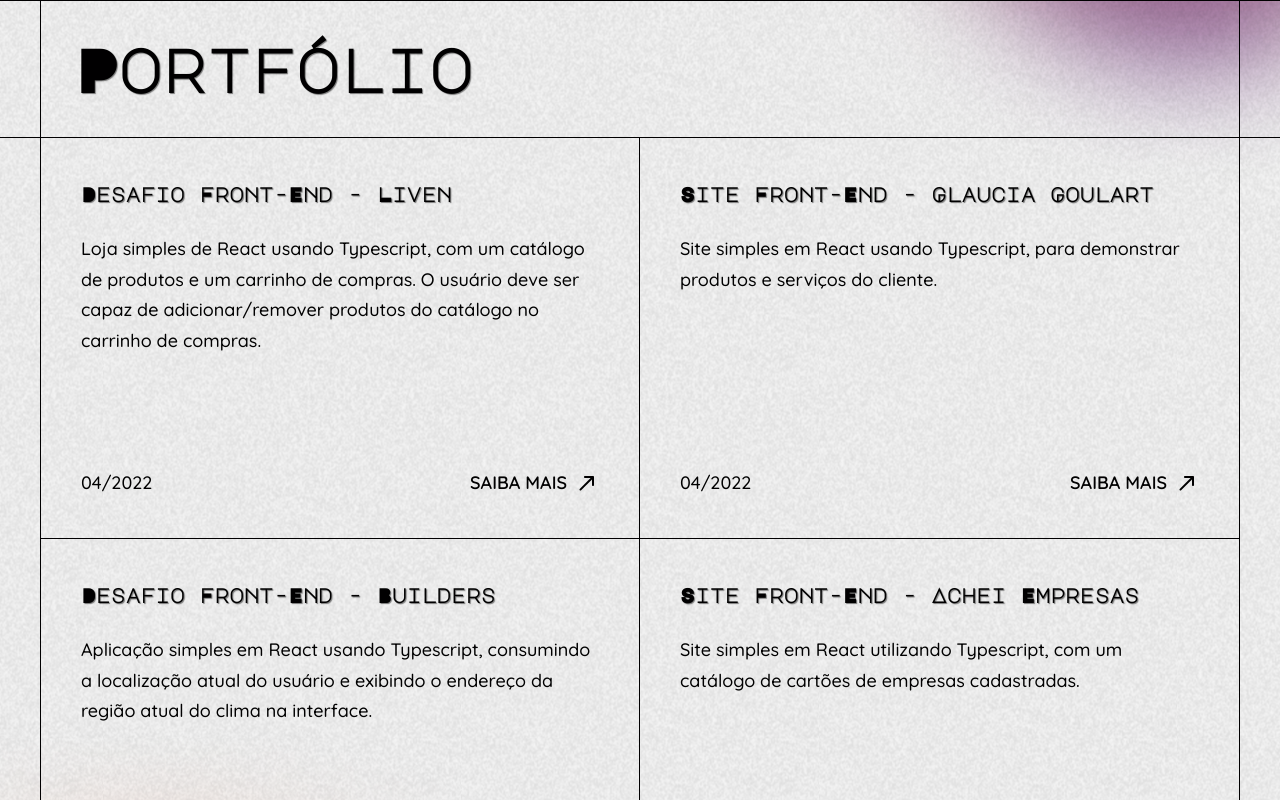
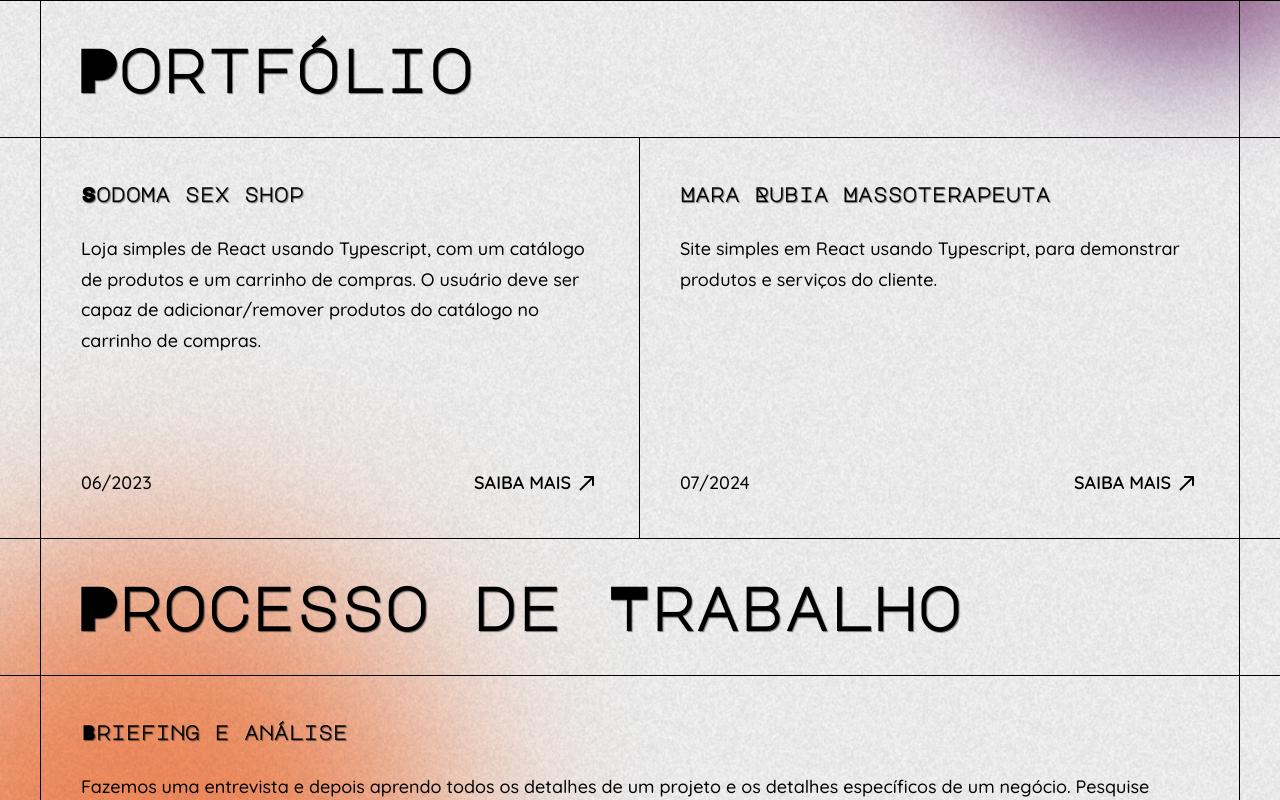
Before and after one commit to guilhermeddc/my-site, a React (Create React App) app: page / in a window 1280 px wide. Shown: the part 1600-2400 px from the top of the page. Built offline with nearby package versions, Linux system fonts and the light colour scheme.

Commit message:
chore: update package manager to yarn@1.22.22

```diff
--- a/package.json
+++ b/package.json
@@ -59,5 +59,6 @@
       "last 1 firefox version",
       "last 1 safari version"
     ]
-  }
+  },
+  "packageManager": "yarn@1.22.22"
 }
--- a/src/pages/Home/modules/Portfolio/index.tsx
+++ b/src/pages/Home/modules/Portfolio/index.tsx
@@ -9,7 +9,7 @@ export const Portfolio: React.FC = () => {
   const {isMobile, isTablet} = useMediaQuery();
 
   return (
-    <Stack flex={1} id="portfolio" pt={11} mt={-11}>
+    <Stack flex={1} id="portfolio" pt={11} mt={-11} zIndex={99}>
       <SessionTitle title="Portfolio" />
       <Container
         sx={{
--- a/src/shared/components/UI/PortfolioItem/index.tsx
+++ b/src/shared/components/UI/PortfolioItem/index.tsx
@@ -63,20 +63,24 @@ export const PortfolioItem: React.FC<IProps> = ({
             <>{i18n.t(date)}</>
           </Typography>
 
-          <Stack spacing={1} direction="row" alignItems="center">
           <Typography
             component="a"
+            target="_blank"
+            href={url}
             textTransform="uppercase"
-              target="_blank"
             fontWeight={600}
-              sx={{textDecoration: 'none'}}
+            sx={{
+              textDecoration: 'none',
+              display: 'flex',
+              alignItems: 'center',
+              gap: 0.5,
+            }}
             color="#010001"
-              variant="body1"
-              href={url}>
+            variant="body1">
             <>{i18n.t('Learn more')}</>
+
+            <CallMadeRounded />
           </Typography>
-            <CallMadeRounded />
-          </Stack>
         </Stack>
       </Stack>
     </Grid>
--- a/src/shared/constants/portfolio.ts
+++ b/src/shared/constants/portfolio.ts
@@ -1,34 +1,18 @@
 export const PORTFOLIO_DATA = [
   {
     id: 1,
-    title: 'Front End Challenge - Liven',
+    title: 'Sodoma sex shop',
     description:
       'Simple React store using Typescript, with a product catalog and a shopping cart. User must be able to add/remove products from catalog in shopping cart.',
-    url: 'https://github.com/guilhermeddc/desafio-tecnico-liven',
-    date: '04/2022',
+    url: 'https://sodomasexshopp.com.br',
+    date: '06/2023',
   },
   {
     id: 2,
-    title: 'Front-End Site - Glaucia Goulart',
+    title: 'Mara Rubia Massoterapeuta',
     description:
       'Simple website in React using Typescript, in order to demonstrate customer products and services.',
-    url: 'https://glaucia-goulart.guilhermeddc.com.br',
-    date: '04/2022',
-  },
-  {
-    id: 3,
-    title: 'Desafio Front-End - Builders',
-    description:
-      "Simple application in React using Typescript, consumes the user's current location and displays the current address of the region's weather data in the interface.",
-    url: 'https://github.com/guilhermeddc/desafio-tecnico-builders',
-    date: '04/2022',
-  },
-  {
-    id: 4,
-    title: 'Front-End Site - Achei Empresas',
-    description:
-      'Site simples em React utilizando Typescript, com um catálogo de cartões de empresas cadastradas.',
-    url: 'https://acheiempresas.com',
-    date: '09/2021',
+    url: 'https://mara-rubia-massoterapeuta.netlify.app/',
+    date: '07/2024',
   },
 ];
```
Lines whose indentation alone changed are shown as unchanged.
